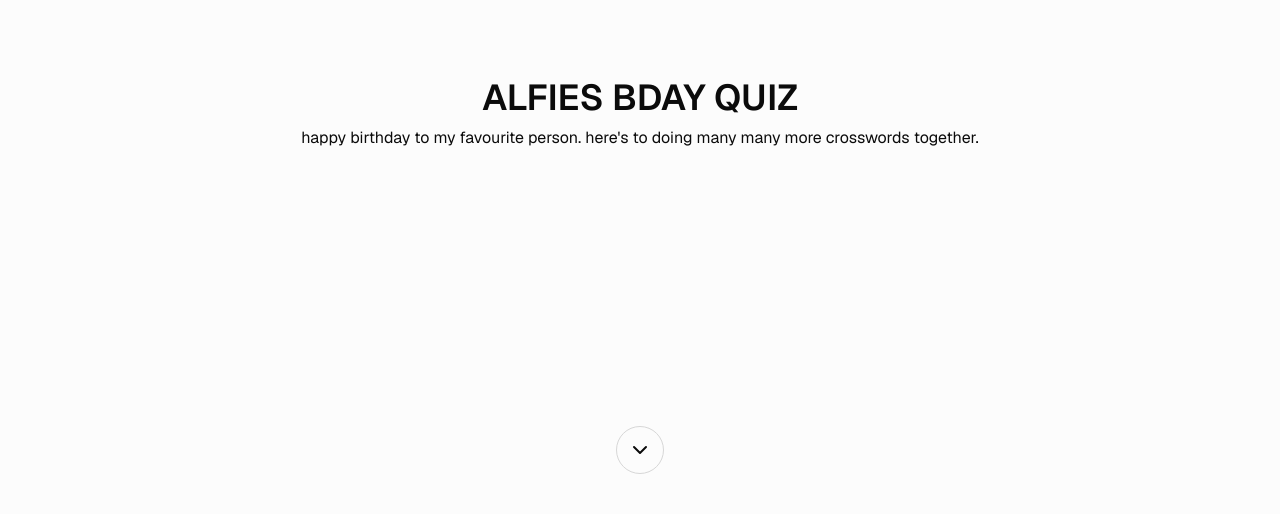
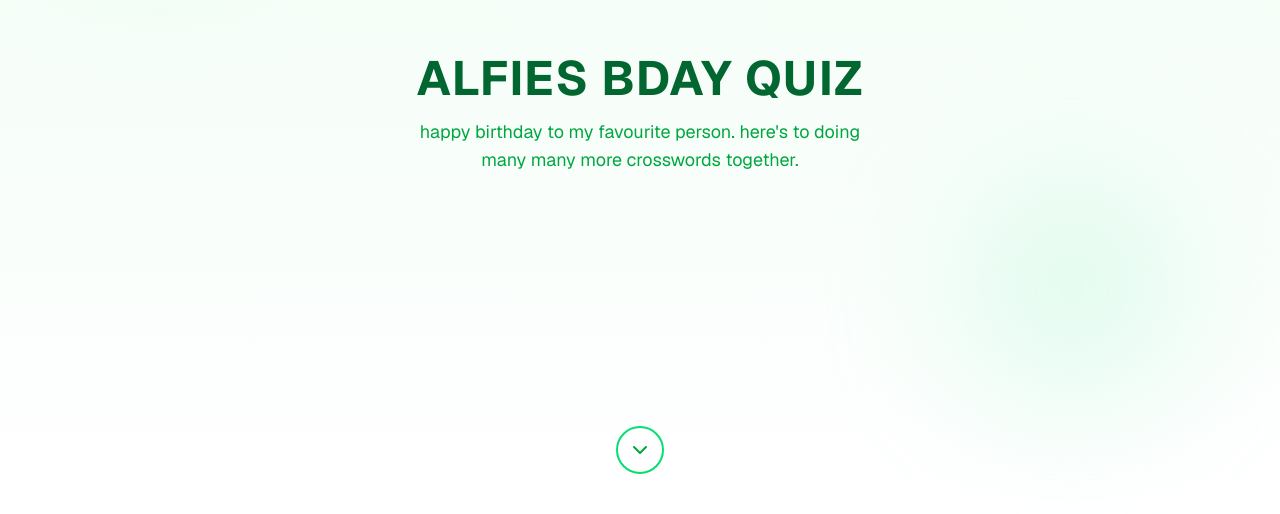
Before and after one commit to faye1011/v0-react-crossword-app, a Next.js app: page / in a window 1280 px wide. Shown: the part 286-800 px from the top of the page. Built offline with nearby package versions, Linux system fonts and the light colour scheme.

Commit message:
feat: fade-in animation and green styling for header
Co-Authored-By: Claude Sonnet 4.6 <noreply@anthropic.com>

```diff
--- a/components/crossword-app.tsx
+++ b/components/crossword-app.tsx
@@ -53,13 +53,24 @@ export function CrosswordApp() {
   return (
     <div className="bg-background">
       {/* Full-page header */}
-      <header className="h-screen flex flex-col items-center justify-center relative">
-        <h1 className="text-4xl font-semibold text-foreground text-center mb-2">ALFIES BDAY QUIZ</h1>
-        <p>happy birthday to my favourite person. here's to doing many many more crosswords together. </p>
+      <header className="h-screen flex flex-col items-center justify-center relative bg-gradient-to-b from-green-50 to-white overflow-hidden">
+        {/* Decorative blobs */}
+        <div className="absolute top-16 left-16 w-48 h-48 bg-green-200 rounded-full opacity-30 blur-3xl" />
+        <div className="absolute bottom-24 right-20 w-64 h-64 bg-emerald-200 rounded-full opacity-25 blur-3xl" />
+
+        <div className="animate-in fade-in slide-in-from-bottom-4 duration-700 fill-mode-both text-center px-4">
+          <h1 className="text-5xl font-bold text-green-800 tracking-wide mb-4">
+            ALFIES BDAY QUIZ
+          </h1>
+          <p className="animate-in fade-in duration-700 delay-300 fill-mode-both text-green-600 text-lg max-w-md mx-auto">
+            happy birthday to my favourite person. here&apos;s to doing many many more crosswords together.
+          </p>
+        </div>
+
         <button
           onClick={scrollToCrossword}
           aria-label="Scroll to crossword"
-          className="absolute bottom-10 flex items-center justify-center w-12 h-12 rounded-full border border-border text-foreground hover:bg-muted transition-colors"
+          className="animate-in fade-in duration-700 delay-500 fill-mode-both absolute bottom-10 flex items-center justify-center w-12 h-12 rounded-full border-2 border-green-400 text-green-600 hover:bg-green-100 transition-colors"
         >
           <ChevronDown className="w-6 h-6" />
         </button>
```
